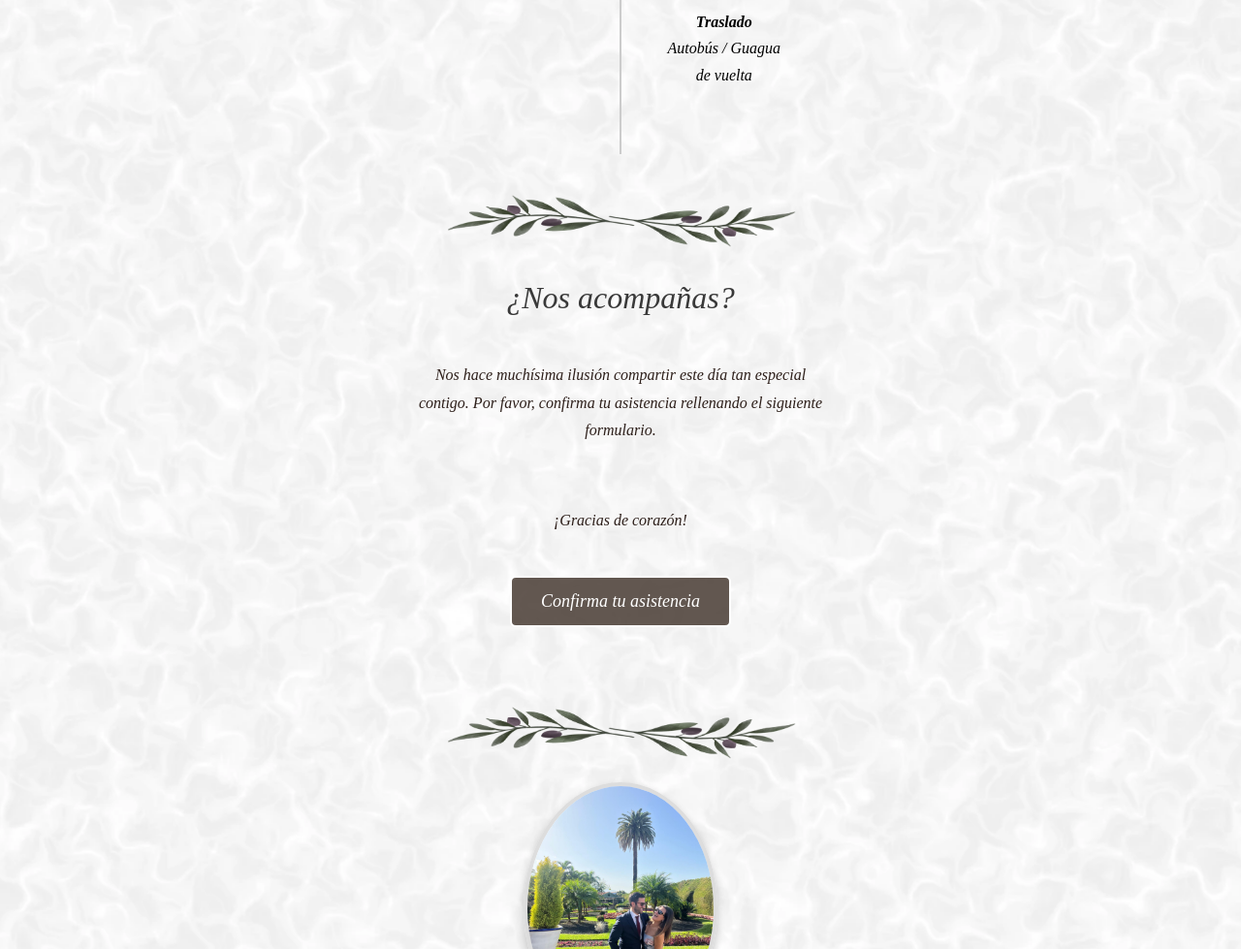
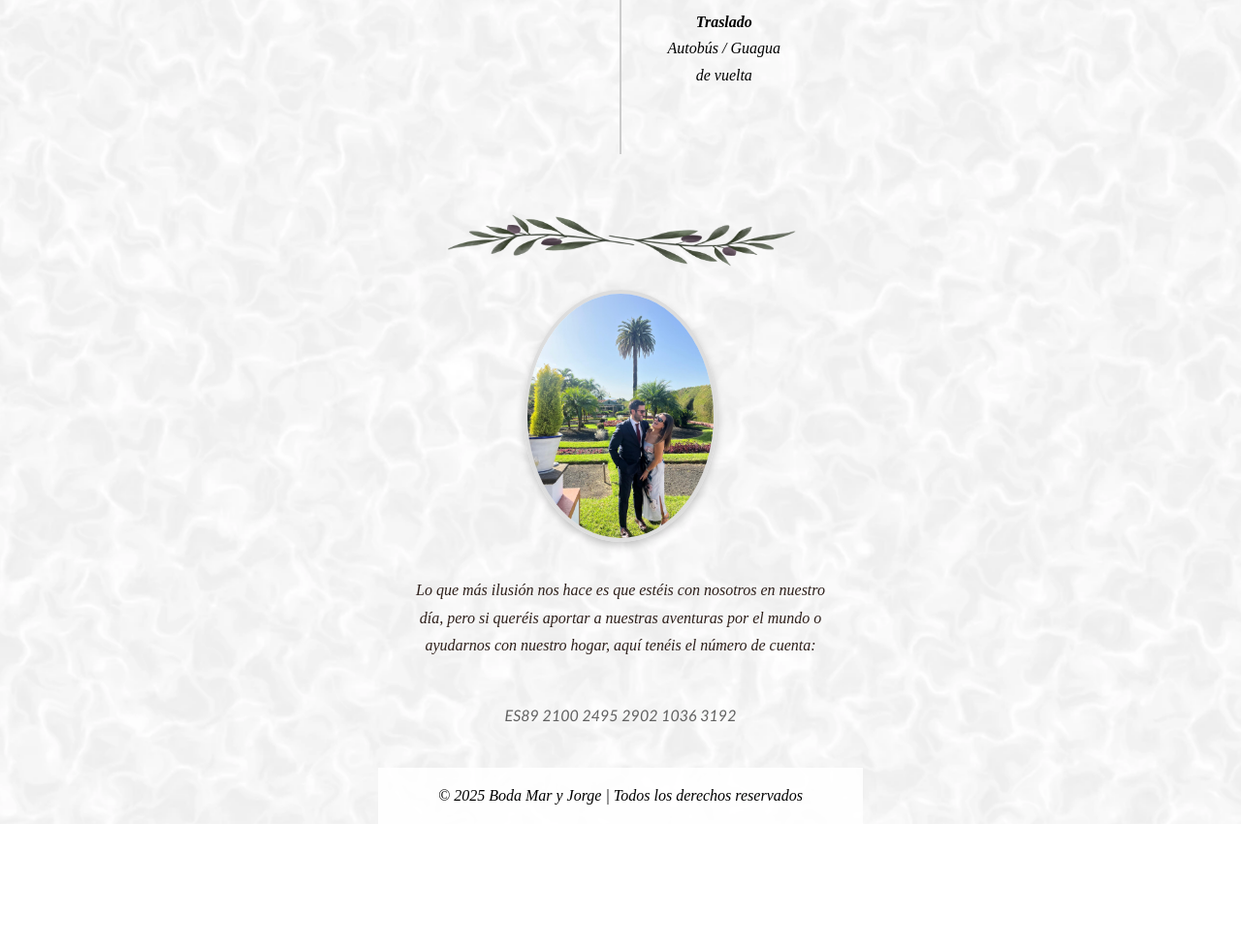
Before and after one commit to bodamaryjorge/invitacion, a plain HTML site: page index.html in a window 1280 px wide. Shown: the part 1838-2817 px from the top of the page at 97% size. After the commit the page ends 2688 px from the top, so only its background shows below. Drawn offline with Linux system fonts and the light colour scheme.

Commit message:
fix: Subida eliminando formulario

```diff
--- a/index.html
+++ b/index.html
@@ -96,15 +96,6 @@
         </div>
     </div>
     </div>
-
-    <div id="asistencia" class="separator_ini3"></div>
-    <h3 class="titulo-hoteles">¿Nos acompañas?</h3>
-    <p class="textoinvi2">Nos hace muchísima ilusión compartir este día tan especial contigo.
-        Por favor, confirma tu asistencia rellenando el siguiente formulario.</p>
-    <p class="textoinvi2">¡Gracias de corazón!</p>
-    <div style="text-align: center; margin-top: 10px; margin-bottom: 20px;">
-        <a href="https://forms.gle/sLwpt3UMg7Nc66cD8" target="_blank" class="btn-classic">Confirma tu asistencia</a>
-    </div>
     <div id="espaciado" class="espaciado2"></div>
 
     <div id="aportacion" class="separator_ini3"></div>
```
